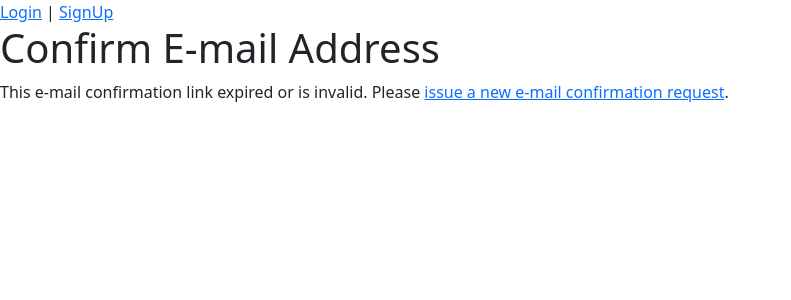
After one commit to lenis03/OnlineShop, a Django app: template templates/account/email/email_confirm.html in a window 1280 px wide. The commit adds this page. Shown: the top 300 px of the page, without its empty margins (0-791 px from the left). Run offline with Django 4.2, Linux system fonts and the light colour scheme; the template is opened without the code that fills it, so the values that code supplies are empty; parts of the project's set-up code (start-up, migrations or seed data) failed here and were passed over.

Commit message:
Customizing the email sent and add login signup logout links on pages

```diff
--- a/templates/_base.html
+++ b/templates/_base.html
@@ -12,6 +12,11 @@
           integrity="sha384-rbsA2VBKQhggwzxH7pPCaAqO46MgnOM80zW1RWuH61DGLwZJEdK2Kadq2F9CUG65" crossorigin="anonymous">
 </head>
 <body>
+{% if user.is_authenticated %}
+    <span>Hello {{ user.username }}</span> | <a href="{% url 'account_logout' %}">logout</a>
+{% else %}
+    <a href="{% url 'account_login' %}">Login</a> | <a href="{% url 'account_signup' %}">SignUp</a>
+{% endif %}
 {% block content %}
 
 {% endblock content %}
--- /dev/null
+++ b/templates/account/email/email_confirm.html
@@ -0,0 +1,31 @@
+{% extends "_base.html" %}
+
+{% load i18n %}
+{% load account %}
+
+{% block page_title %}{% trans "Confirm E-mail Address" %}{% endblock %}
+
+
+{% block content %}
+<h1>{% trans "Confirm E-mail Address" %}</h1>
+
+{% if confirmation %}
+
+{% user_display confirmation.email_address.user as user_display %}
+
+<p>{% blocktrans with confirmation.email_address.email as email %}Please confirm that <a href="mailto:{{ email }}">{{ email }}</a> is an e-mail address for user {{ user_display }}.{% endblocktrans %}</p>
+
+<form method="post" action="{% url 'account_confirm_email' confirmation.key %}">
+{% csrf_token %}
+    <button type="submit">{% trans 'Confirm' %}</button>
+</form>
+
+{% else %}
+
+{% url 'account_email' as email_url %}
+
+<p>{% blocktrans %}This e-mail confirmation link expired or is invalid. Please <a href="{{ email_url }}">issue a new e-mail confirmation request</a>.{% endblocktrans %}</p>
+
+{% endif %}
+
+{% endblock %}
--- /dev/null
+++ b/templates/account/email/email_confirmation_subject.txt
@@ -0,0 +1,4 @@
+{% load i18n %}
+{% autoescape off %}
+{% blocktrans %} Please confirm email {% endblocktrans %}
+{% endautoescape %}
```
Also changed, not shown: pages/templates/pages/aboutus.html (+10 -1 lines), templates/account/email/email_confirmation_message.txt (added, +10 -0 lines).
